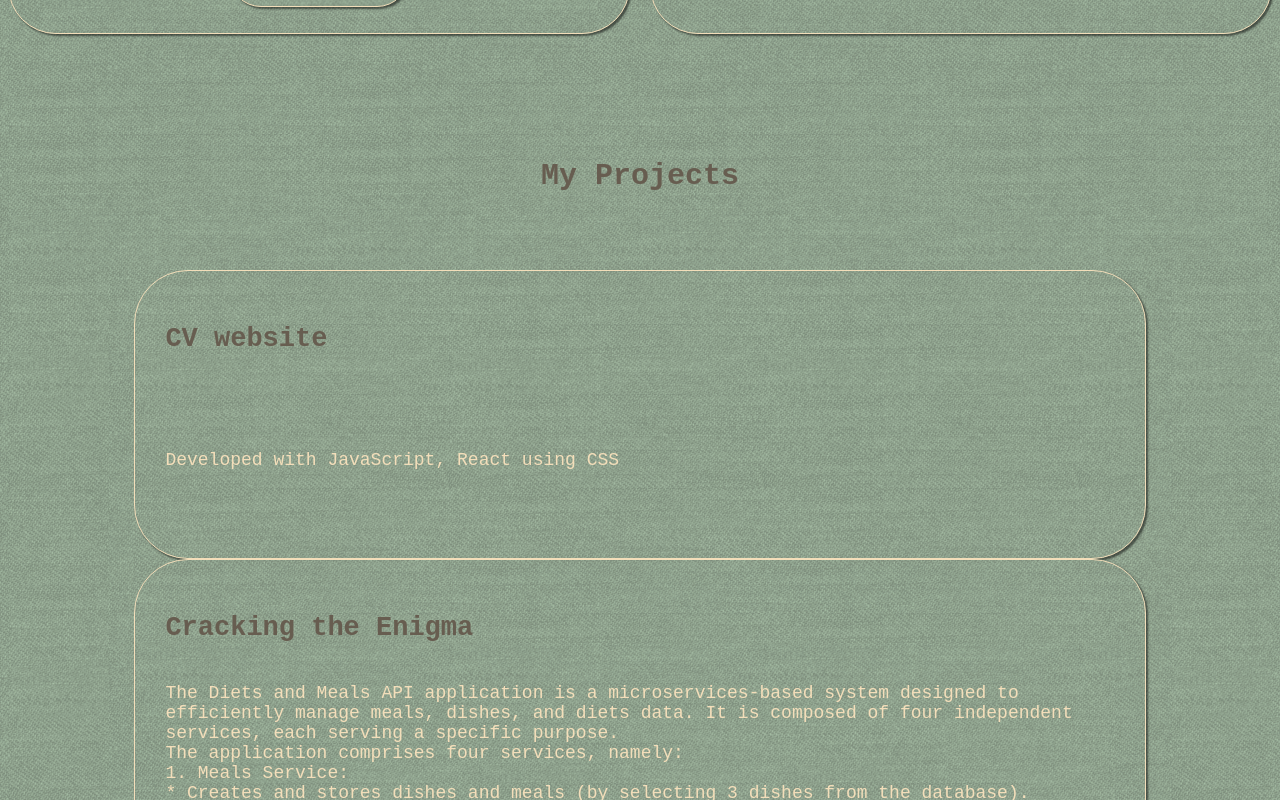
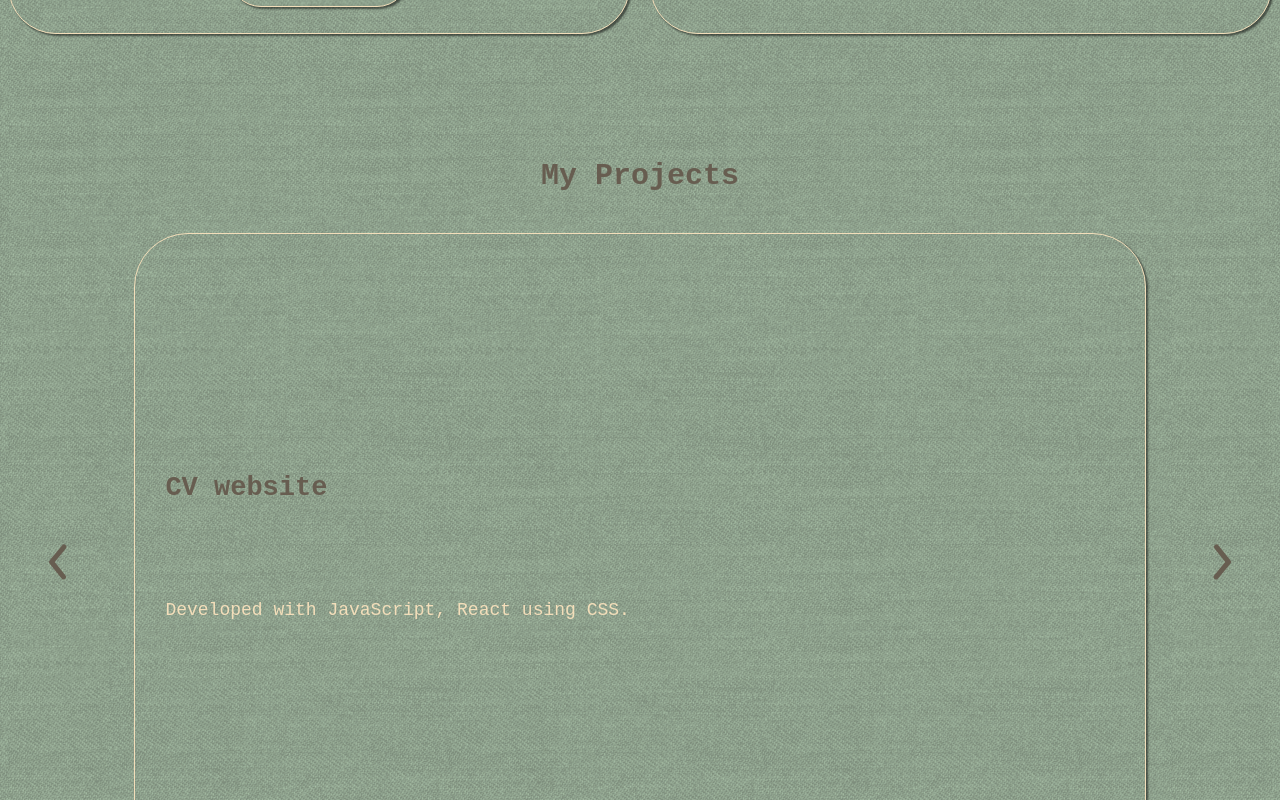
Before and after one commit to DanielBzz/WebCV, a React (Create React App) app: page / in a window 1280 px wide. Shown: the part 2200-3000 px from the top of the page. Built offline with nearby package versions, Linux system fonts and the light colour scheme; a web font is replaced by a local one.

Commit message:
almost finish projects part , needs to add animation to div slide and start with footer

```diff
--- a/src/components/Projects.jsx
+++ b/src/components/Projects.jsx
@@ -1,31 +1,52 @@
-import React from "react";
+import React, { useState, useEffect } from "react";
 import jsonFiles from "../utils/projectsList.js";
 import "../styles/Projects.css";
 
+
+
 export default function Projects() {
+    const [showProjectId,setShowProjectId] = useState(0);
 
     function onArrowClick(event){
         if(event.target.closest('#leftArrow')){
+            switchProject(showProjectId - 1);
+        }else{
+            switchProject(showProjectId + 1);
+        }
+    }
 
-        }else{
+    function switchProject(id){
+        const nextId = (id + jsonFiles.length) % jsonFiles.length;
 
-        }
+        document.getElementById('project-' + nextId).style.display = "flex";
+        document.getElementById('project-' + showProjectId).style.display = "none";
+        setShowProjectId(nextId);
+    }
 
-    }
+    useEffect(() => {
+        const divs = document.querySelectorAll(".project");
+        const maxHeight = Math.max(...Array.from(divs).map(div =>{
+            console.log(div.clientHeight);
+            return div.clientHeight;
+        } ));
+
+        document.getElementById("projectContainer").style.height = maxHeight;
+      }, []);
 
     return (
     <div id="Projects" className="mainContainer">
       <h2 className="titleItem">My Projects</h2>
       <div id="leftArrow" className="arrow">
-        <button onClick={onArrowClick}><img alt="left" src={require("../resources/icons/arrow-Left.png")}/></button>
+        <button onClick={onArrowClick}><svg class="svg-icon" viewBox="0 0 1024 1024" version="1.1" xmlns="http://www.w3.org/2000/svg"><path d="M590.08 810.666667a42.666667 42.666667 0 0 1-33.28-15.786667l-206.08-256a42.666667 42.666667 0 0 1 0-54.186667l213.333333-256a42.666667 42.666667 0 0 1 65.706667 54.613334L439.04 512l184.32 228.693333a42.666667 42.666667 0 0 1-33.28 69.973334z"  /></svg>
+</button>
       </div>
       <div id="projectContainer">
         {jsonFiles.map((jsonObj, index) => (
-          <Project key={index} json={jsonObj} />
+          <Project id={index} key={index} json={jsonObj} />
         ))}
       </div>
       <div id="rightArrow" className="arrow">
-          <button onClick={onArrowClick}><img alt="right" src={require("../resources/icons/arrow-Right.png")}/></button>
+          <button onClick={onArrowClick}><svg class="svg-icon" viewBox="0 0 1024 1024" version="1.1" xmlns="http://www.w3.org/2000/svg"><path d="M426.666667 810.666667a42.666667 42.666667 0 0 1-27.306667-9.813334 42.666667 42.666667 0 0 1-5.546667-60.16L584.96 512 400.64 282.88a42.666667 42.666667 0 0 1 6.4-60.16 42.666667 42.666667 0 0 1 62.293333 6.4l206.08 256a42.666667 42.666667 0 0 1 0 54.186667l-213.333333 256A42.666667 42.666667 0 0 1 426.666667 810.666667z"  /></svg></button>
       </div>
     </div>
   );
@@ -33,16 +54,17 @@ export default function Projects() {
 
 function Project(props) {
   const projectData = props.json;
-  const logo = projectData.logoName;
+  const isInitialProject = props.id === 0;
+
   return (
-    <div className="project borderAddOn">
+    <div style={isInitialProject ? {display : 'flex'} : {}} id={'project-' + props.id} className="project borderAddOn wipe">
       <h2>
         {projectData.name}{" "}
-        {logo.length > 0 && (
-          <img alt="Logo" src={require("../resources/icons/" + logo)} />
+        {projectData.logoName.length > 0 && (
+          <img alt="Logo" src={require("../resources/icons/" + projectData.logoName)} />
         )}
       </h2>
-      {ParagraphFormatter(projectData.description)}
+      {paragraphFormatter(projectData.description)}
       <p>{projectData.tech.length > 0 && projectData.tech}</p>
       <div id="linksContainer">
         {projectData.github.length > 0 && (
@@ -59,12 +81,11 @@ function Project(props) {
   );
 }
 
-function ParagraphFormatter(str) {
-  const parts = str.split("  ");
+function paragraphFormatter(str) {
 
   return (
     <p>
-      {parts.map((str, ind) => (
+      {str.split("  ").map((str, ind) => (
         <span key={ind}>
           {str}
           {str[0] === "-" && <br />}
--- a/src/index.css
+++ b/src/index.css
@@ -7,10 +7,12 @@ body {
     background-color: #ABC4AA;
     background-image: url(./resources/icons/45-degree-fabric-dark.png);
     color: #F3DEBA;
+    fill: #675D50;
 }
 
 h1, h2, h3,h4,h5,h6{
     color: #675D50;
+
 }
 
 .titleItem {
--- a/src/resources/jsonData/CVWebApp.json
+++ b/src/resources/jsonData/CVWebApp.json
@@ -4,5 +4,5 @@
     "github" : "",
     "websiteLink" : "",
     "description" : "",
-    "tech" : "Developed with JavaScript, React using CSS"
+    "tech" : "Developed with JavaScript, React using CSS."
 }
--- a/src/resources/jsonData/dietsAndMeals.json
+++ b/src/resources/jsonData/dietsAndMeals.json
@@ -1,5 +1,5 @@
 {
-    "name" : "Cracking the Enigma",
+    "name" : "Diets and Meals API",
     "logoName" : "",
     "github" : "https://github.com/DanielBzz/Cracking-The-Enigma-Machine",
     "websiteLink" : "",
--- a/src/styles/About.css
+++ b/src/styles/About.css
@@ -91,6 +91,8 @@
 .animationText{
     animation: textResizeAnimation 0.6s linear 0s infinite alternate;
     text-align: center;
+    background-color: transparent;
+    background-image: none;
 }
 
 .animationTextWrapper{
@@ -98,7 +100,6 @@
     align-items: center;
     max-height: 40px;
     min-height: 40px;
-
 }
 
 @media(max-width: 850px){
--- a/src/styles/Projects.css
+++ b/src/styles/Projects.css
@@ -16,33 +16,45 @@
     cursor: pointer;
 }
 
-.arrow button{
-    border-color: transparent;
-    cursor: pointer;
+.svg-icon{
+    width: 60px;
+    height: 60px;
+    transition: transform 0.4s;
+    background-color: transparent;
+    background-image: none;
 }
 
-.arrow button:hover{
-    transform: scale(1.03);
+.svg-icon:hover{
+    transform: scale(1.3);
 }
 
 #leftArrow{
     grid-column: 1;
+    z-index: 1000;
 }
 
 #projectContainer{
     grid-column: 2;
+    display: flex;
+    width: 100%;
+    height: 100%;
+    flex-wrap: wrap;
 }
 
 #rightArrow{
     grid-column: 3;
+    z-index: 1000;
+
 }
 
 .project{
-    display: flex;
+    display: none;
     flex-direction: column;
     justify-content: center;
     padding: 30px;
     font-size: 18px;
+    width: 100%;
+    height:600px;
 }
 
 #linksContainer{
@@ -56,5 +68,4 @@
     text-decoration-line: none;
     border-radius: 20px;
     padding: 5px 10px;
-
 }
```
Also changed, not shown: src/resources/icons/arrow-Left.png (deleted), src/resources/icons/arrow-Right.png (deleted).
